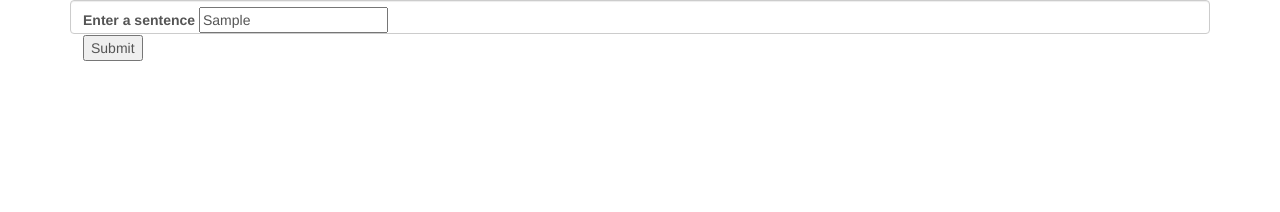
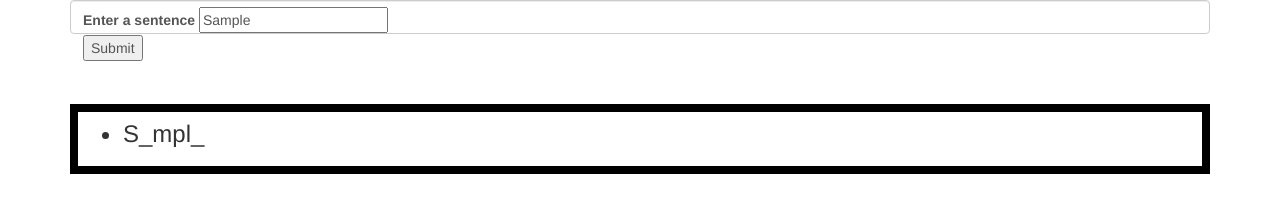
Before and after one commit to LeeMellon/wordPuzzle, a plain HTML site: page index.html in a window 1280 px wide. Both pictures are taken after typing "Sample" into the empty fields and a click on the button "Submit". Drawn offline with nearby package versions, Linux system fonts and the light colour scheme.

Commit message:
clean up code and html/css styling.

```diff
--- a/css/styles.css
+++ b/css/styles.css
@@ -0,0 +1,9 @@
+.resultBox{
+  display: none;
+  border: 8px;
+  border-style: solid;
+  border-color: black;
+  margin-top: 50px;
+  padding: 5px;
+  font-size: 18pt;
+}
--- a/index.html
+++ b/index.html
@@ -19,7 +19,14 @@
           <button type="submit" name="vowelButton" id="vowelButton">Submit</button>
         </form>
       </div>
+      <br>
+      <div class="resultBox">
+        <ul id="result">
+
+        </ul>
       </div>
+    </div>
+
   </body>
 
 </html>
--- a/js/scripts.js
+++ b/js/scripts.js
@@ -1,62 +1,23 @@
-$(document).ready(function(){
+$(document).ready(function() {
 
-
-  $("#vowelButton").click(function(event){
+  $("#vowelButton").click(function(event) {
     event.preventDefault();
-    var newArray =[]
-    var vowels = ["a", "e", "i", "o", "u"];
+    var newArray = []
+    var vowels = ["a", "e", "i", "o", "u", "A", "E", "I", "O", "U"];
     var sentence = $("#vowel").val().toString();
     letterArray = sentence.split("")
-    console.log(letterArray);
-    for (i = 0; i <= vowels.length-1; i++){
-        for(x = 0; x <= letterArray.length -1; x++){
-            console.log(letterArray[x]);
-            if (letterArray[x] !== vowels[i]){
-              newArray[x] = letterArray[x];
-            }
-          else if (letterArray[x] === vowels[i]){
-              newArray[x] = letterArray[x].replace(vowels[i], "_");
-              letterArray[x] = newArray[x];
-              console.log(letterArray, vowels[i]);
-          }
-
+    for (i = 0; i <= vowels.length - 1; i++) {
+      for (x = 0; x <= letterArray.length - 1; x++) {
+        if (letterArray[x] !== vowels[i]) {
+          newArray[x] = letterArray[x];
+        } else if (letterArray[x] === vowels[i]) {
+          newArray[x] = letterArray[x].replace(vowels[i], "_");
+          letterArray[x] = newArray[x];
         }
+      }
+      var outPut = letterArray.join("");
+      $("#result").html("<li>" + outPut + "</li>");
+      $(".resultBox").fadeIn(900);
     };
-
-    console.log(letterArray, newArray);
   });
-    // vowels.forEach(function(vowel){
-    //   if(vowel === sentence[i]){
-    //     sentence[i] = "_";
-    //     newSentence.push(sentence[i]);
-    //     console.log("#1", i, sentence[i])
-    //   } else {
-    //     newSentence.push(sentence[i]);
-    //     console.log("#2", i, "nope");
-    //   }
-    // })
-
-
-
-
-
-
-
-//     words = sentence.split(" ");
-//     words.forEach(function(word){
-//       var letters = word.split("");
-//       vowels.forEach(function(vowel){
-//         letters.forEach(function(letter){
-//           if (letter !== vowel){
-//             return letter;
-//           }
-//           else if (letter === vowel){
-//             letter = "_";
-//           }
-//           console.log(letter);
-//         })
-//
-//   });
-// });
 });
-// });
```
Lines whose indentation alone changed are shown as unchanged.
